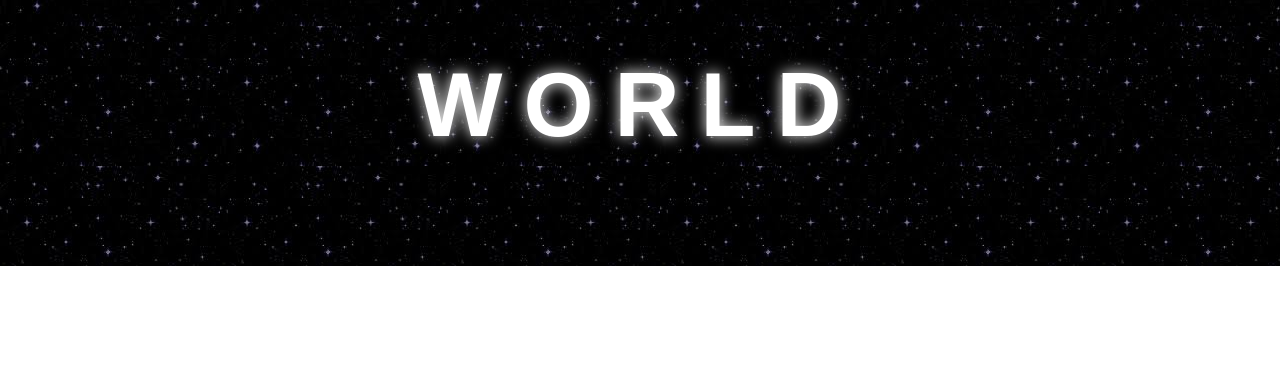
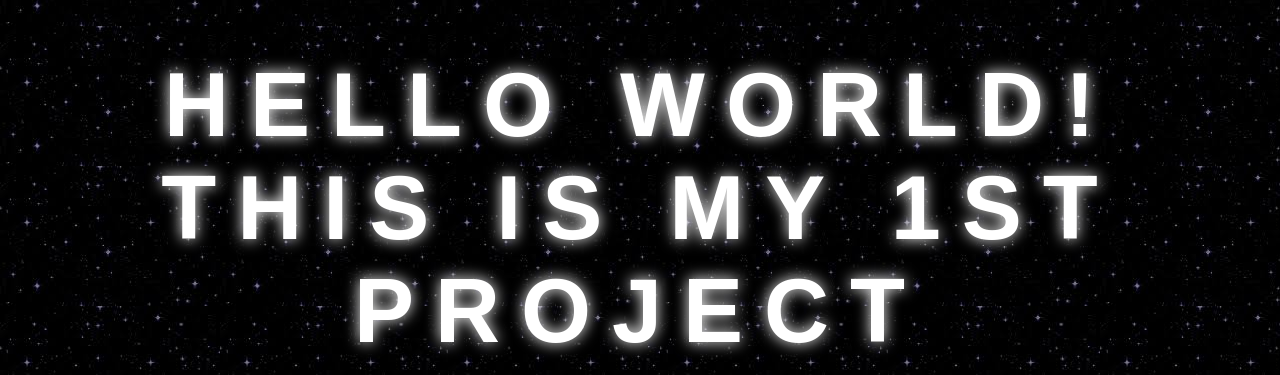
Before and after one commit to MustafaZaidi23/Project001, a plain HTML site: page index.html in a window 1280 px wide. Shown: the part 534-909 px from the top of the page. Before the commit the page ends 800 px from the top, so only its background shows below. Drawn offline with Linux system fonts and the light colour scheme.

Commit message:
new change

```diff
--- a/index.html
+++ b/index.html
@@ -24,7 +24,7 @@
     <div class="world">
       <h1>Hello</h1>
       <img src="images/world.gif" alt="spinning world">
-      <h1>World</h1>
+      <h1>Hello World! This is my 1st project</h1>
     </div>
   </body>
 </html>
```
